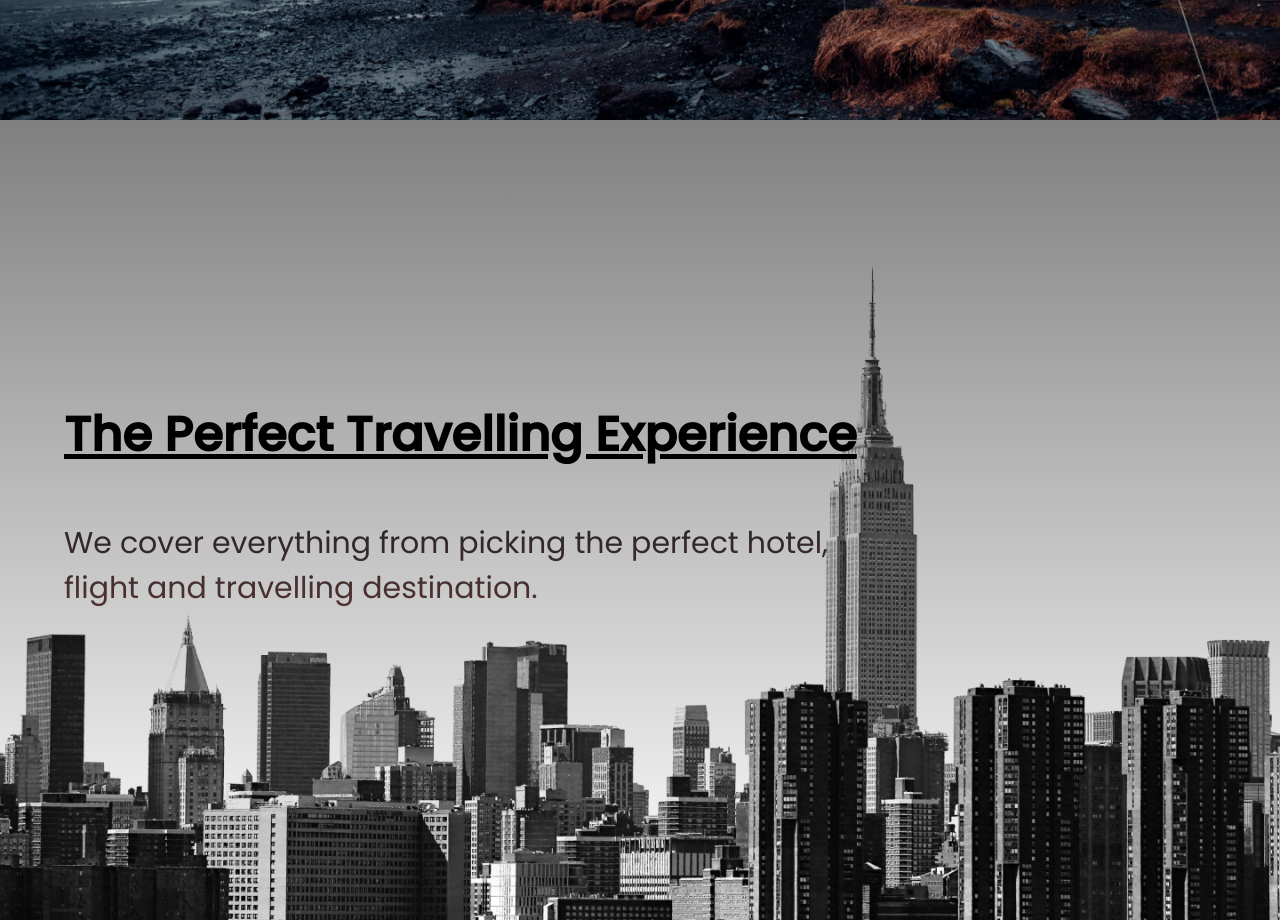
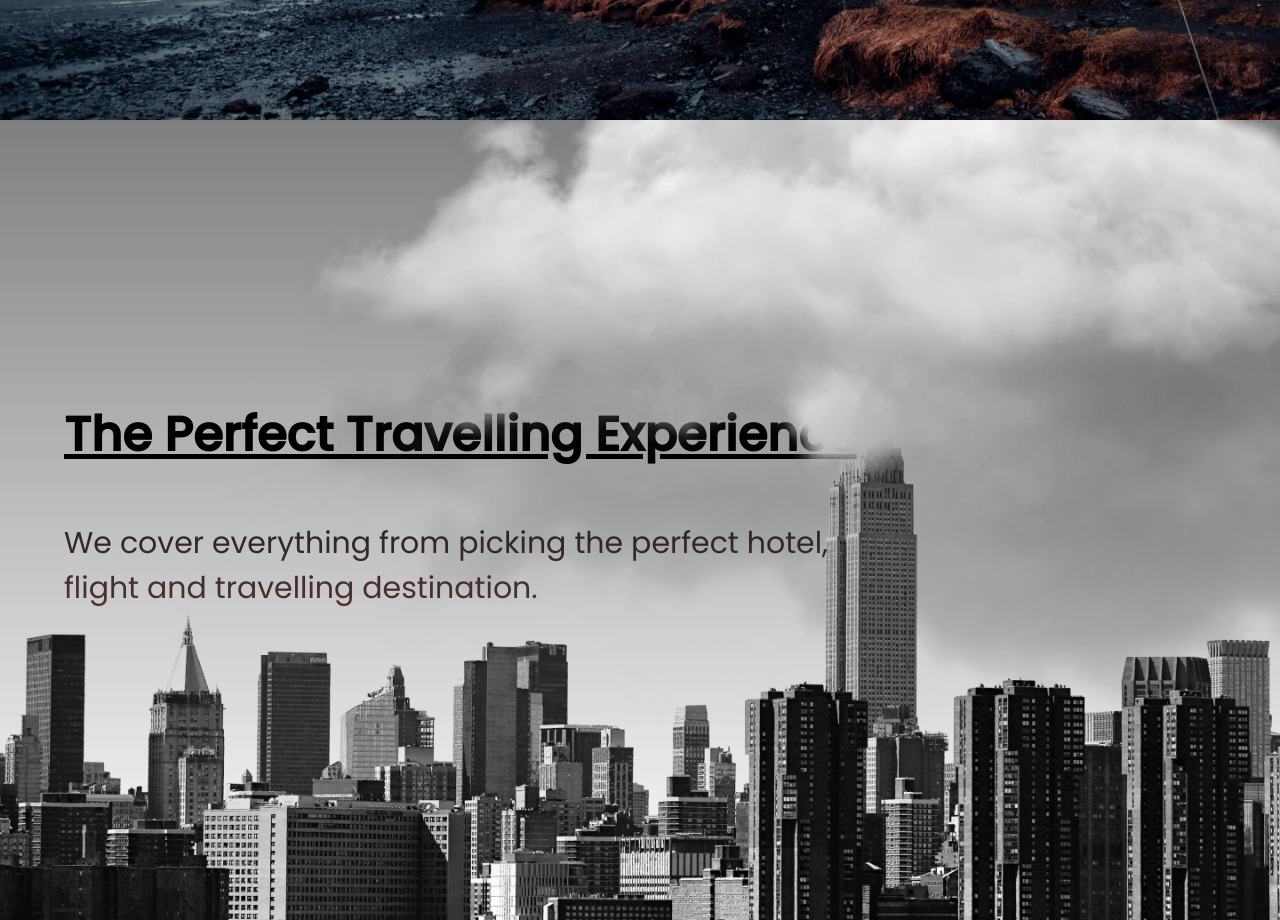
Before and after one commit to minjaechang/travelly-project, a plain HTML site: page index.html in a window 1280 px wide. Shown: the part 680-1600 px from the top of the page. Drawn offline with Linux system fonts and the light colour scheme; a web font is replaced by a local one.

Commit message:
Add cloud images

```diff
--- a/index.html
+++ b/index.html
@@ -47,6 +47,8 @@
           We cover everything from picking the perfect hotel,<br />flight and
           travelling destination.
         </h3>
+        <img src="./img/cloud.png" class="moving-cloud-1 cloud" />
+        <img src="./img/cloud.png" class="moving-cloud-2 cloud" />
       </header>
     </section>
   </body>
--- a/style.css
+++ b/style.css
@@ -113,6 +113,7 @@ nav ul {
   background-position: center;
   display: flex;
   align-items: center;
+  position: relative;
 }
 
 .locations-header {
@@ -134,6 +135,21 @@ nav ul {
   -webkit-text-fill-color: transparent;
 }
 
+.cloud {
+  position: absolute;
+  top: 0;
+  right: 0;
+}
+
+.moving-cloud-1 {
+}
+
+.moving-cloud-2 {
+  top: 20%;
+  z-index: -1;
+  opacity: 0.5;
+}
+
 /* media query */
 @media screen and (max-width: 932px) {
   html {
```
